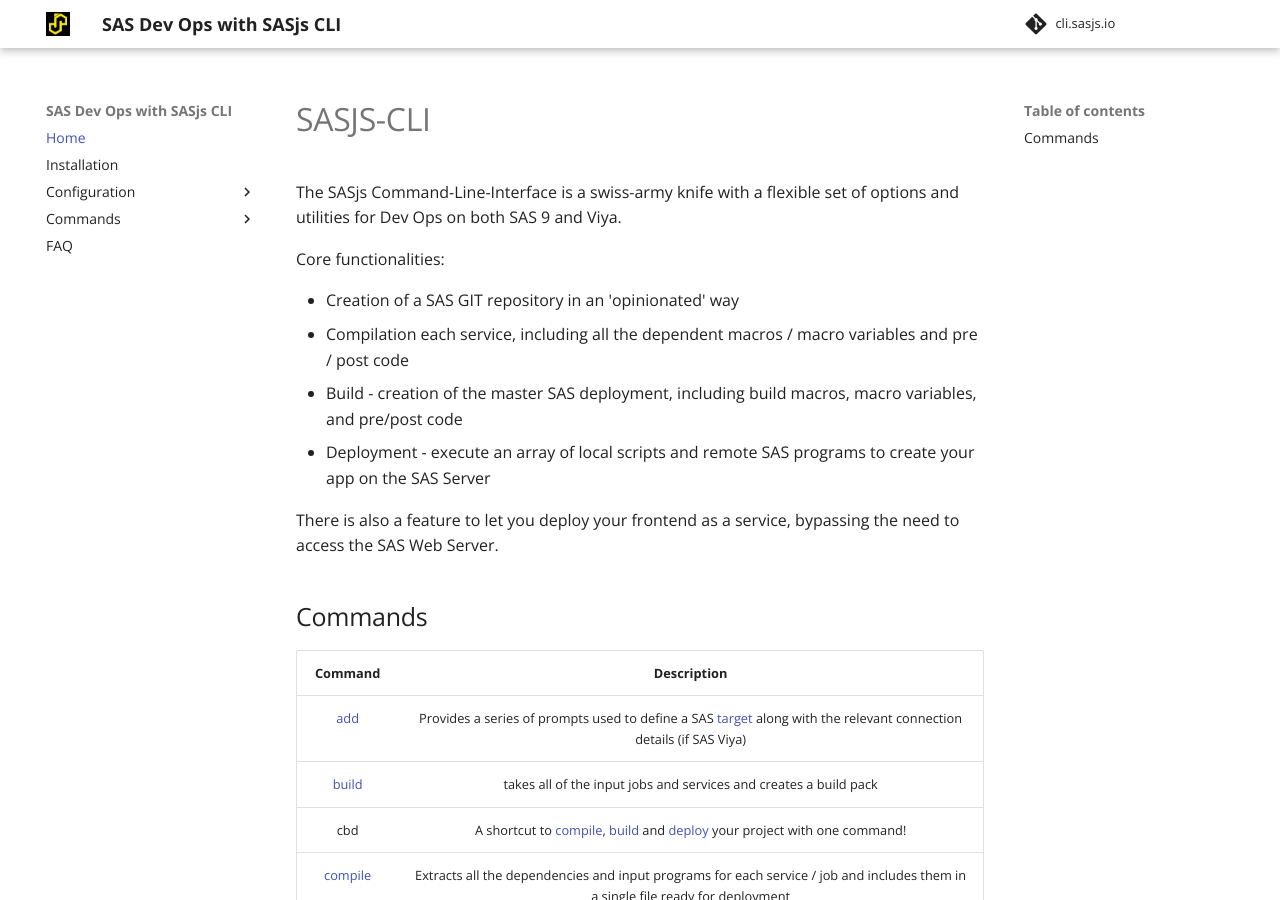
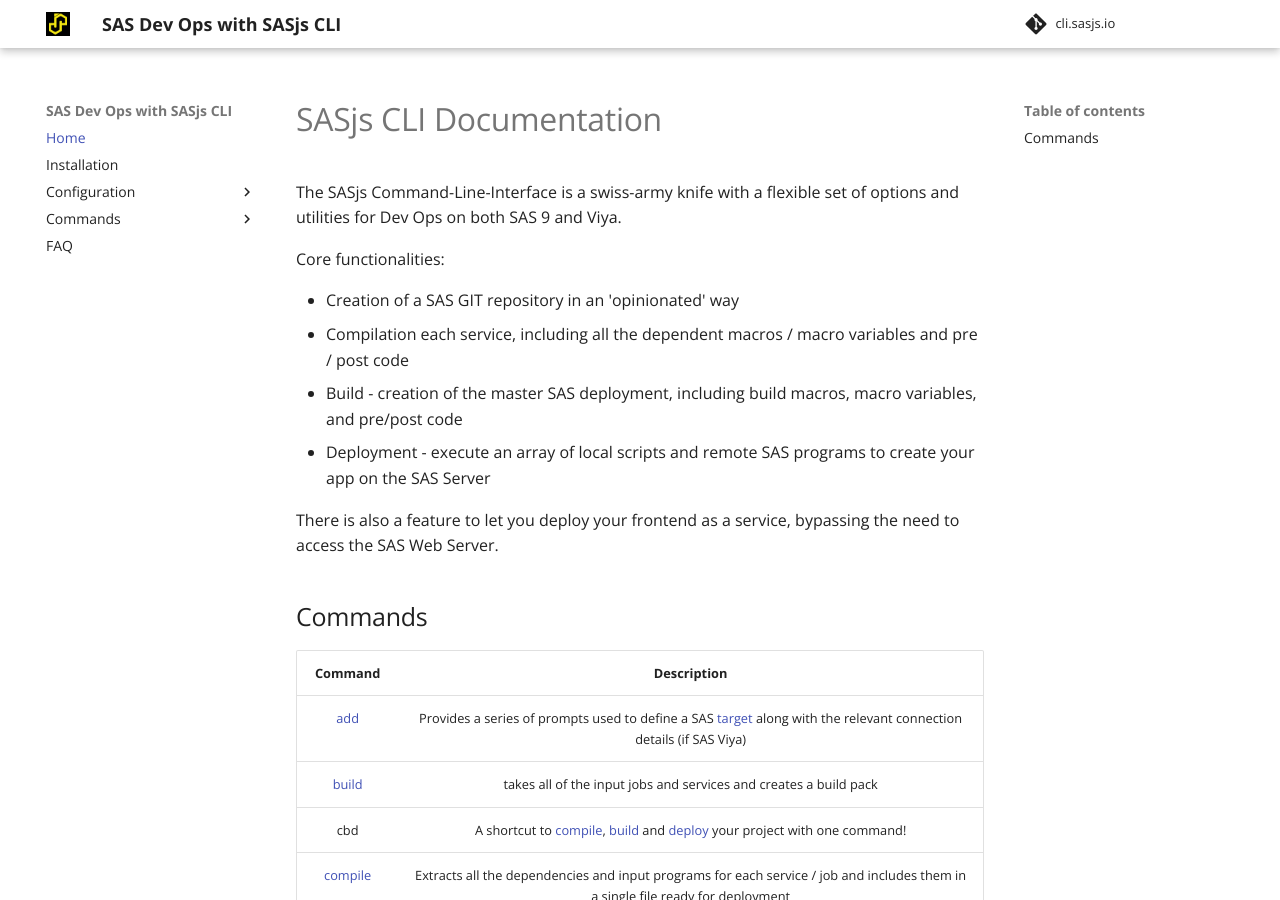
Before and after one commit to sasjs/cli.sasjs.io, an MkDocs documentation site: the page built from docs/index.md, in a window 1280 px wide and 900 px high. Built offline with MkDocs 1.6.1 and Material for MkDocs 9.7.7, drawn with Linux system fonts in a browser that asks for light colours.

Commit message:
Update index.md

```diff
--- a/docs/index.md
+++ b/docs/index.md
@@ -1,4 +1,4 @@
-# SASJS-CLI
+# SASjs CLI Documentation
 
 The SASjs Command-Line-Interface is a swiss-army knife with a flexible set of options and utilities for Dev Ops on both SAS 9 and Viya.
 
```
